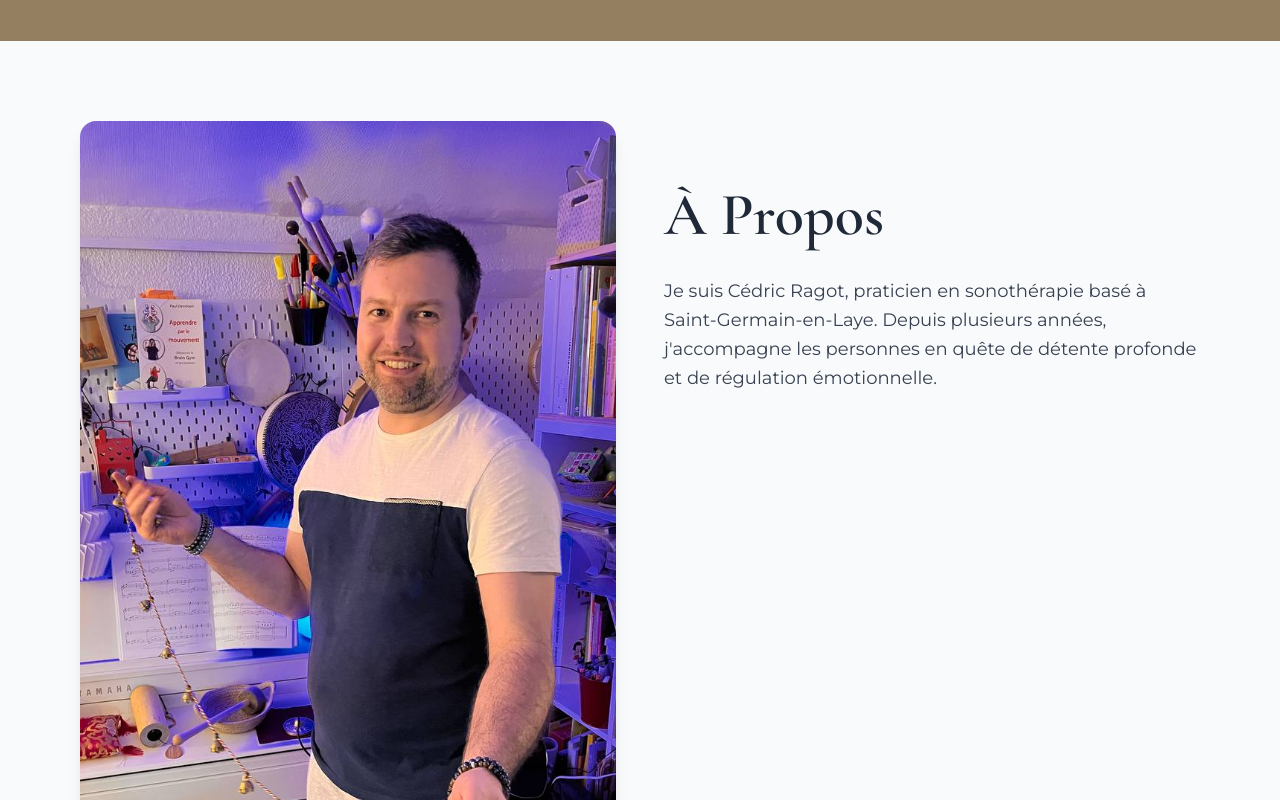
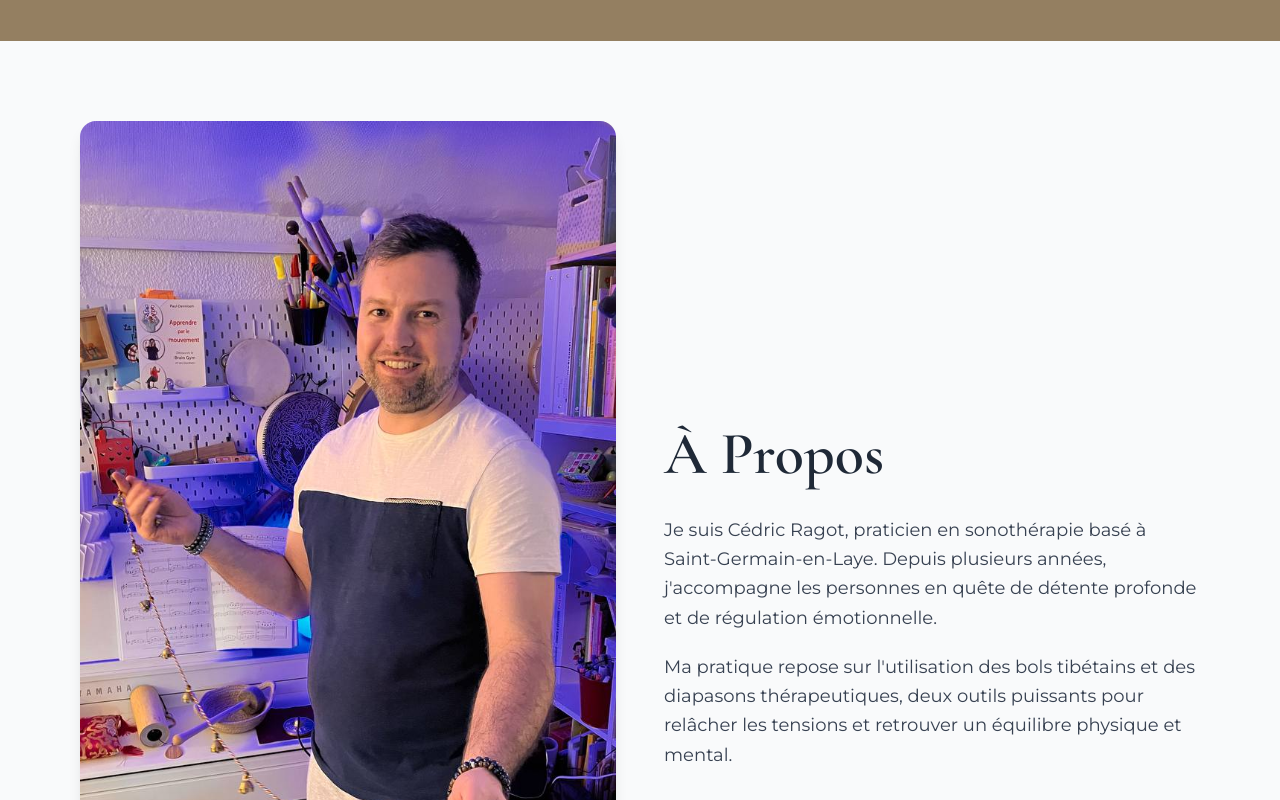
Before and after one commit to cedricragotarttherapie-dotcom/cedric.ragot, a React (Vite) app in the folder client/: page / in a window 1280 px wide. Shown: the part 1580-2380 px from the top of the page. Built offline with nearby package versions, Linux system fonts and the light colour scheme; no server answers.

Commit message:
Ajustement section À Propos et équilibrage image/texte

```diff
--- a/client/src/pages/Home.tsx
+++ b/client/src/pages/Home.tsx
@@ -354,16 +354,16 @@ export default function Home() {
 
     <img
       src="/images/profil.jpg"
-      className="rounded-xl shadow-lg h-full min-h-[520px] object-cover w-full"
+      className="rounded-xl shadow-lg h-full min-h-[470px] object-cover w-full"
     />
 
-    <div className="flex flex-col justify-between h-full py-10 md:py-16">
+    <div className="flex flex-col justify-center h-full py-8 md:py-12">
 
       <h3 className="text-5xl md:text-6xl mb-8 font-[Cormorant_Garamond] font-semibold leading-tight">
         À Propos
       </h3>
 
-      <div className="flex flex-col justify-between flex-1 text-gray-700 leading-relaxed text-lg space-y-6">
+      <div className="flex flex-col text-gray-700 leading-relaxed text-lg space-y-5">
 
         <p>
           Je suis Cédric Ragot, praticien en sonothérapie basé à Saint-Germain-en-Laye. Depuis plusieurs années, j'accompagne les personnes en quête de détente profonde et de régulation émotionnelle.
```
